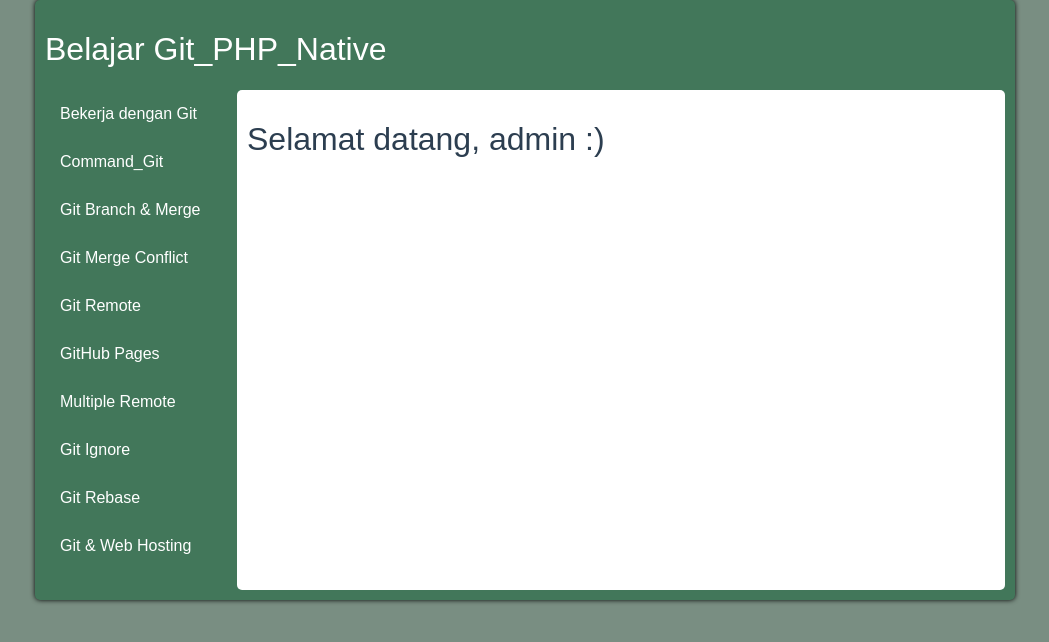
After one commit to arrytekaje/belajar-GitHub, a PHP site: page /home.php in a window 1280 px wide. The commit adds this page. Shown: the top 642 px of the page, without its empty margins (115-1164 px from the left). Run offline with PHP 8.4, Linux system fonts and the light colour scheme.

Commit message:
Mengmbalikan file home.php karena hilang stetlah di merge

```diff
--- a/Command_Git.php
+++ b/Command_Git.php
@@ -25,6 +25,8 @@ git branch
 git branch <nama branch>
 git checkout <nama_branch>
 
+git merge <nama brach>
+
 git clone https://github.com/arrytekaje/belajar-GitHub.git
 
 git remote
--- /dev/null
+++ b/home.php
@@ -0,0 +1,36 @@
+<?php
+?>
+
+
+<!DOCTYPE html>
+<html lang="en">
+<head>
+    <meta charset="UTF-8">
+    <title>Selamat Datang!</title>
+    <link rel="stylesheet" href="css/style.css">
+</head>
+
+<body>
+    <div class="container clearfix">
+        <h1>Belajar Git_PHP_Native</h1>
+        <div class="sidebar">
+            <ul>
+                <li><a href="#">Bekerja dengan Git</a></li>
+                <li><a href="#">Command_Git</a></li>
+                <li><a href="#">Git Branch & Merge</a></li>
+                <li><a href="#">Git Merge Conflict</a></li>
+                <li><a href="#">Git Remote</a></li>
+                <li><a href="#">GitHub Pages</a></li>
+                <li><a href="#">Multiple Remote</a></li>
+                <li><a href="#">Git Ignore</a></li>
+                <li><a href="#">Git Rebase</a></li>
+                <li><a href="#">Git & Web Hosting</a></li>
+            </ul>
+        </div>
+        <div class="content">
+            <h1>Selamat datang, <?php echo "admin :)";?></h1>
+        </div>
+    </div>
+</body>
+
+</html>
```
